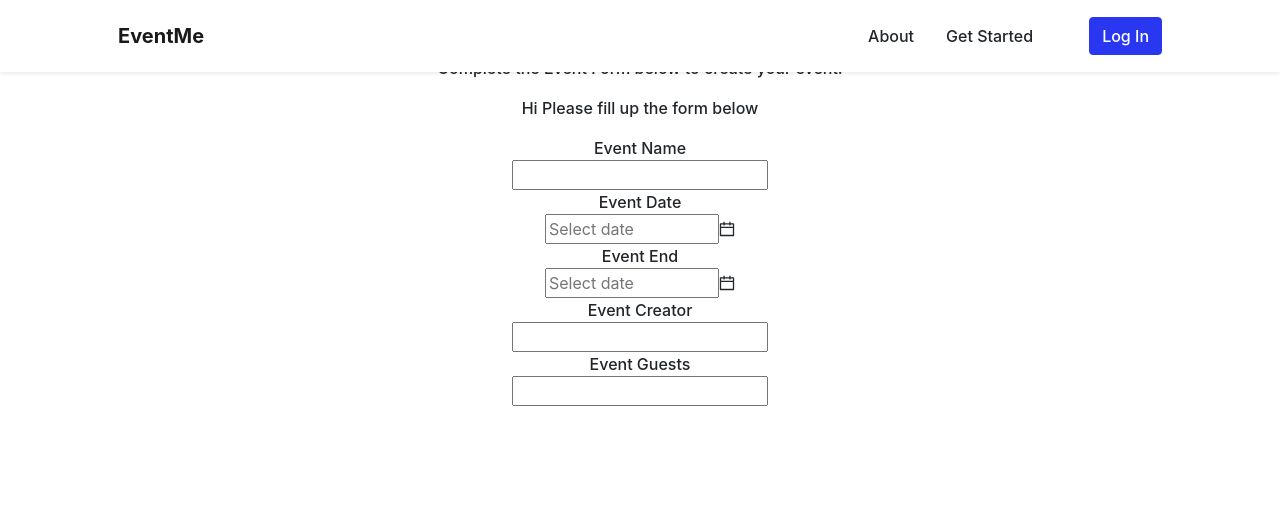
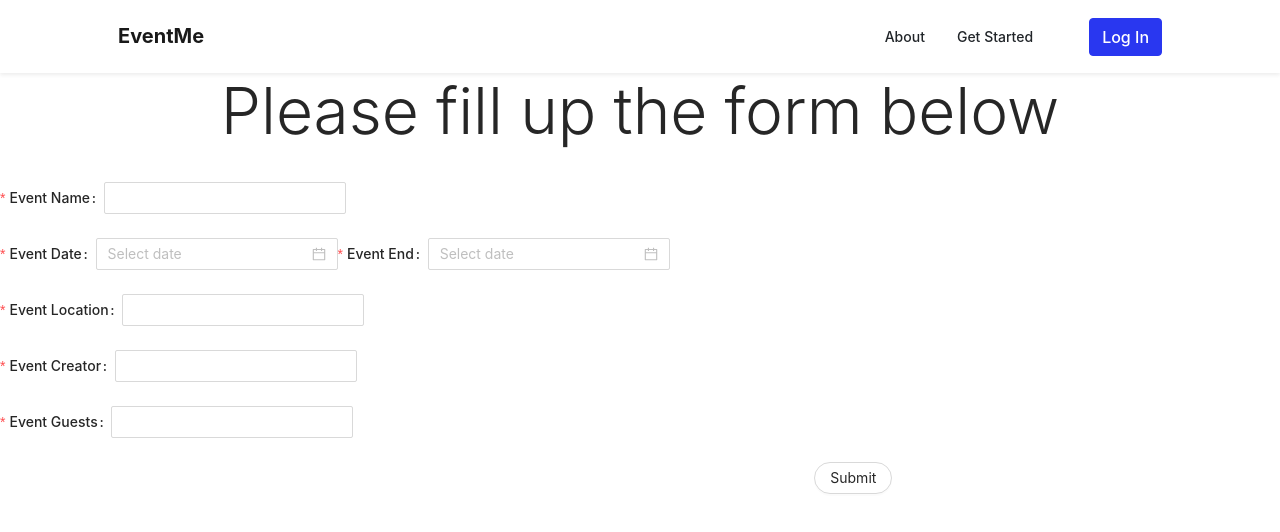
Before and after one commit to EduardoCortesL/event-me-front-end, a React (Create React App) app: page /eventForm in a window 1280 px wide. Shown: the top 532 px of the page. Built offline with nearby package versions, Linux system fonts and the light colour scheme; no server answers.

Commit message:
removed Formik and Yup, using antd for event creation form

```diff
--- a/src/Navbar/index.js
+++ b/src/Navbar/index.js
@@ -28,7 +28,7 @@ return (
 const Navbar = () => {
     return (
         <>
-         <nav className="navbar navbar-expand-lg navbar-light fixed-top shadow-sm" id="mainNav">
+         <nav className="navbar navbar-expand-lg navbar-light fixed-top shadow-sm sticky-top" id="mainNav">
             <div className="container px-5">
                 <a className="navbar-brand fw-bold" href="/">EventMe</a>
                 <button className="navbar-toggler" type="button" data-bs-toggle="collapse" data-bs-target="#navbarResponsive" aria-controls="navbarResponsive" aria-expanded="true" aria-label="Toggle navigation">
--- a/src/pages/eventForm.js
+++ b/src/pages/eventForm.js
@@ -1,86 +1,122 @@
 import React from "react";
-import { Formik, Field, useFormik } from "formik";
-//import Layout, { Content } from "antd/lib/layout/layout";
-import * as Yup from "yup";
-import { Row, Col, Form, DatePicker, Input } from "antd";
+import { Row, Col, Form, DatePicker, Input, Button } from "antd";
+
+import "antd/dist/antd.css";
+
+/*
+            <Form.Item label="Event Name" name="eventName" rules={[{required: true, message: 'Please input the name of the Event'}]}>
+            <Form.Item label="Event Date" name="eventDate">
+            <Form.Item label="Event End" name="eventEnd">
+            <Form.Item label="Event Creator" name="eventCreator">
+            <Form.Item label="Event Guests" name="eventGuest">
+*/
 
 const EventForm = () => {
+  const onFinish = (values) => {
+    console.log("Success:", values);
+  };
+
+  const onFinishFailed = (errorInfo) => {
+    console.log("Failed:", errorInfo);
+  };
+
   return (
     <div>
-      <Row>
-        <Col span="12">
-          <div className="event-form-card">
-            <h1 level="3">Create your event</h1>
-            <p type="secondary">
-              Complete the Event Form below to create your event.
-            </p>
-            <Formik
-              initialValues={{
-                eventName: "",
-                eventDate: "",
-                eventEnd: "",
-                eventLocation: "",
-                eventCreator: "",
-                eventGuests: "",
-              }}
-              validationSchema={Yup.object({
-                eventName: Yup.string().required("Required"),
-                eventDate: Yup.date(),
-                eventEnd: Yup.date(),
-                eventLocation: Yup.string().required("Required"),
-                eveentCreator: Yup.string().required("Required"),
-                eventGuests: Yup.array(),
-              })}
-              onSubmit={(values) => {
-                alert(JSON.stringify(values, null, 2));
-              }}
-            >
-              {(formik) => (
-                <Form>
-                  <Row>
-                    <p>Hi Please fill up the form below</p>
-                  </Row>
-                  <Row>
-                    <Col span="12" className="half-field">
-                      <Form.Item label="Event Name" name="eventName">
-                        <Input />
-                      </Form.Item>
-                    </Col>
-                  </Row>
-                  <Row>
-                    <Col span="12" className="half-field">
-                      <Form.Item label="Event Date" name="eventDate">
-                        <DatePicker />
-                      </Form.Item>
-                    </Col>
-                  </Row>
-                  <Row>
-                    <Col span="12" className="half-field">
-                      <Form.Item label="Event End" name="eventEnd">
-                        <DatePicker />
-                      </Form.Item>
-                    </Col>
-                  </Row>
-                  <Row>
-                      <Col span="12" className="half-field">
-                          <Form.Item label="Event Creator" name="eventCreator">
-                              <Input />
-                          </Form.Item>
-                      </Col>
-                  </Row>
-                  <Row>
-                      <Col span="12" className="half-field">
-                          <Form.Item label="Event Guests" name="eventGuest">
-                              <Input />
-                          </Form.Item>
-                      </Col>
-                  </Row>
-                </Form>
-              )}
-            </Formik>
-          </div>
-        </Col>
-      </Row>
+      <h1 className="display-3"> Please fill up the form below</h1>
+      <Form
+        onFinish={onFinish}
+        onFinishFailed={onFinishFailed}
+      >
+        <Row>
+          <Form.Item
+            label="Event Name"
+            name="eventName"
+            rules={[
+              { required: true, message: "Please input the name of the Event" },
+            ]}
+          >
+            <Input />
+          </Form.Item>
+        </Row>
+        <Row>
+          <Form.Item
+            label="Event Date"
+            name="eventDate"
+            rules={[
+              {
+                required: true,
+                message: "Please input the start date of the Event",
+              },
+            ]}
+          >
+            <DatePicker showTime format="YYYY-MM-DD HH:mm" />
+          </Form.Item>
+          <Form.Item
+            label="Event End"
+            name="eventEnd"
+            rules={[
+              {
+                required: true,
+                message: "Please input the end date of the Event",
+              },
+            ]}
+          >
+            <DatePicker showTime format="YYYY-MM-DD HH:mm" />
+          </Form.Item>
+        </Row>
+        <Row>
+          <Form.Item
+            label="Event Location"
+            name="eventLocation"
+            rules={[
+              {
+                required: true,
+                message: "Please input the name of the Event location",
+              },
+            ]}
+          >
+            <Input />
+          </Form.Item>
+        </Row>
+        <Row>
+          <Form.Item
+            label="Event Creator"
+            name="eventCreator"
+            rules={[
+              {
+                required: true,
+                message: "Please input the name of the Event creator",
+              },
+            ]}
+          >
+            <Input />
+          </Form.Item>
+        </Row>
+        <Row>
+          <Form.Item
+            label="Event Guests"
+            name="eventGuest"
+            rules={[
+              {
+                required: true,
+                message: "Please input the name of the Event guests",
+              },
+            ]}
+          >
+            <Input />
+          </Form.Item>
+        </Row>
+        <Form.Item
+          wrapperCol={{
+            offset: 8,
+            span: 16,
+          }}
+        >
+          <Button className="btn btn-primary btn-lg rounded-pill" htmlType="submit">
+            Submit
+          </Button>
+        </Form.Item>
+      </Form>
     </div>
   );
 };
```
Also changed, not shown: src/Navbar/NavbarElements.js (deleted, +0 -86 lines), src/pages/Home.js (+11 -7 lines).
